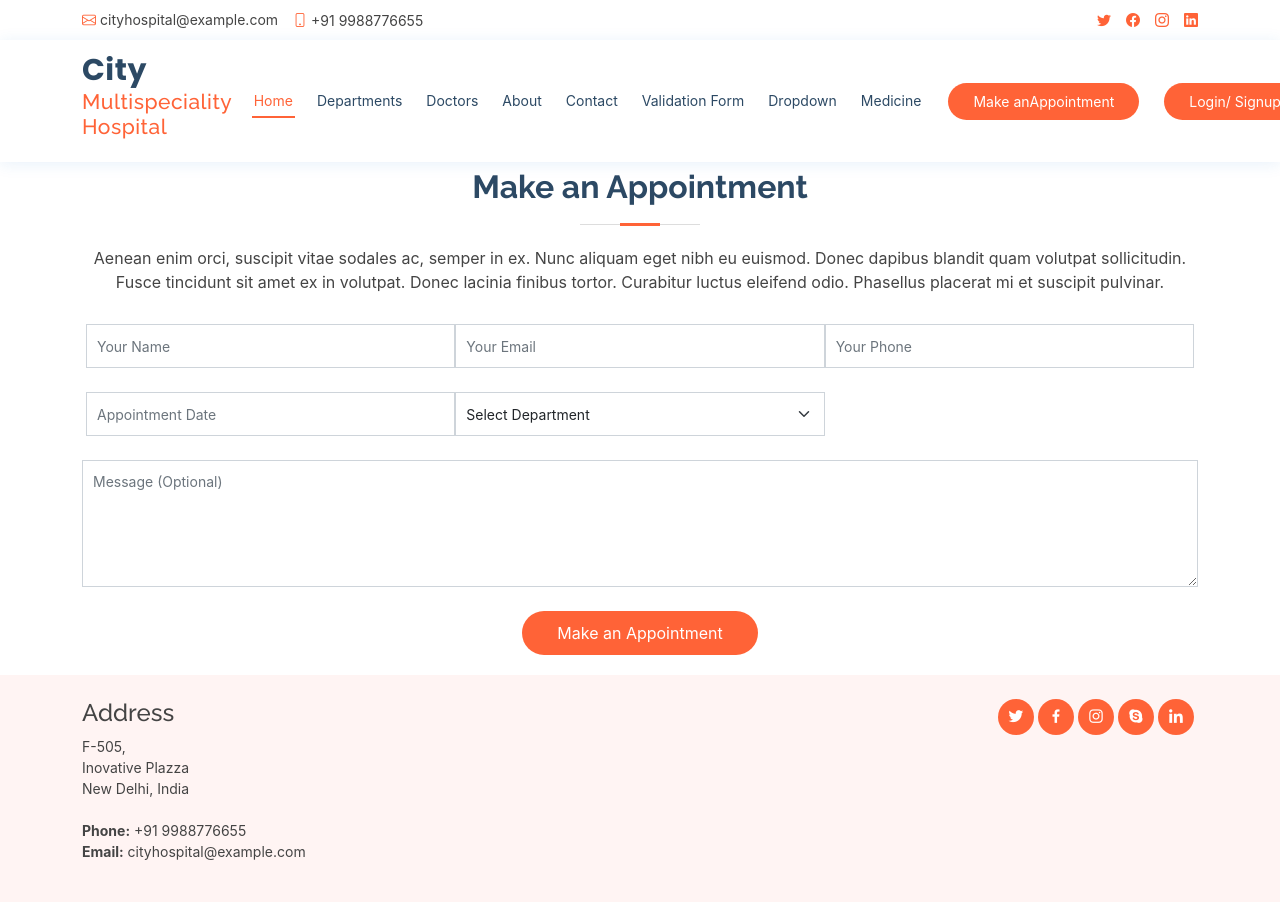
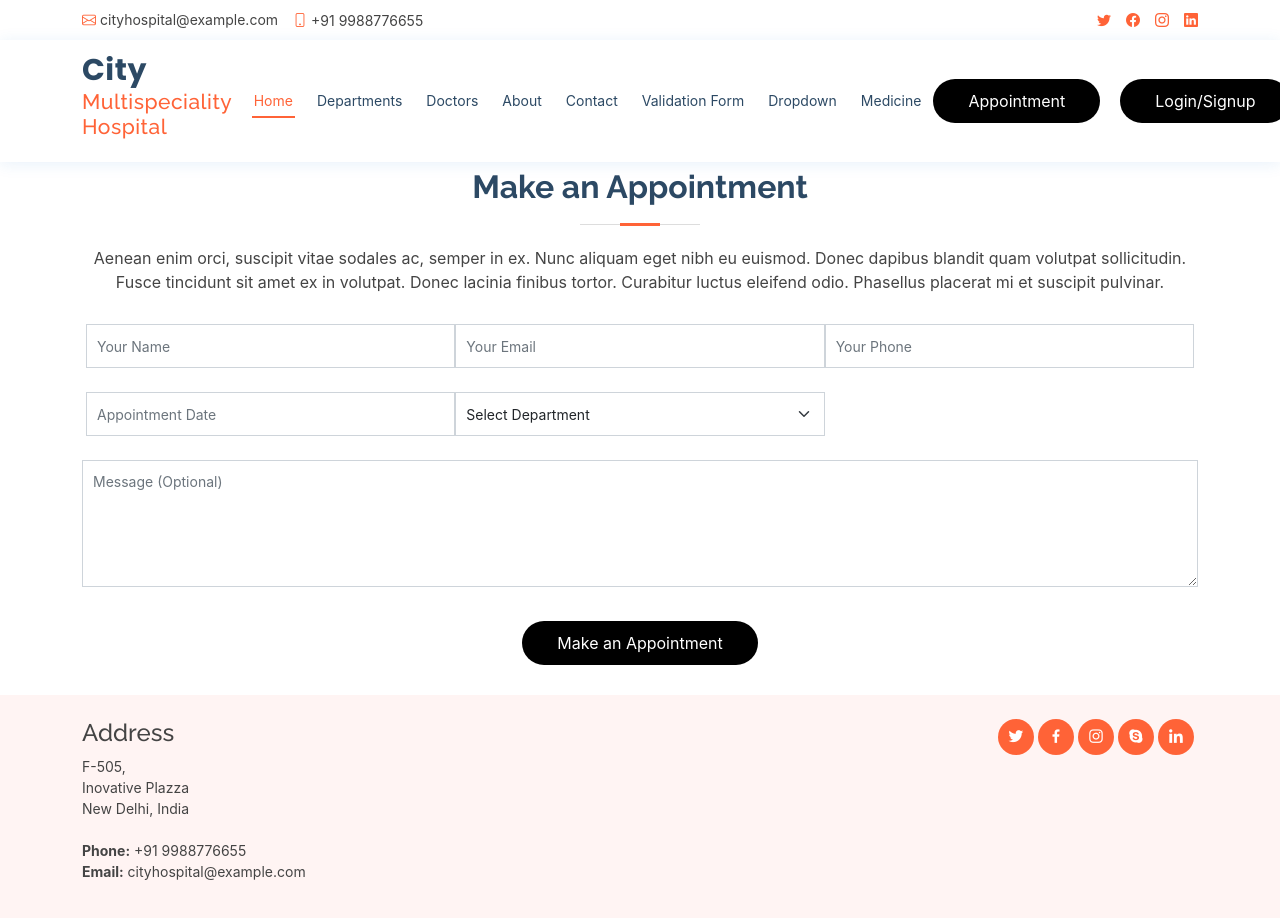
Before and after one commit to Rajan17104/cityhospital, a React (Create React App) app: page /appointment in a window 1280 px wide. Shown: the top 918 px of the page. Built offline with nearby package versions, Linux system fonts and the light colour scheme.

Commit message:
6-7-private & style

```diff
--- a/package.json
+++ b/package.json
@@ -18,6 +18,7 @@
     "react-router-dom": "^6.13.0",
     "react-scripts": "5.0.1",
     "reactstrap": "^9.2.0",
+    "styled-components": "^6.0.2",
     "web-vitals": "^2.1.4",
     "yup": "^1.2.0"
   },
--- a/src/App.js
+++ b/src/App.js
@@ -3,7 +3,6 @@ import {Route, Routes } from 'react-router-dom';
 import UserRoute from './routes/UserRoute'
 import AdminRoute from './routes/AdminRoute';
 import PrivateRoute from './routes/PrivateRoute';
-import Dashboard from './admin/container/Dashboard/Dashboard';
 
 
 function App() {
--- a/src/routes/PrivateRoute.js
+++ b/src/routes/PrivateRoute.js
@@ -1,4 +1,3 @@
-import React, { useEffect, useState } from 'react';
 import { Outlet, Navigate } from 'react-router-dom';
 
 function PrivateRoute(props) {
--- a/src/routes/UserRoute.js
+++ b/src/routes/UserRoute.js
@@ -44,7 +44,7 @@ function userRoute(props) {
         <Route path='/extra' element={<Extra />} />
         <Route path='/validation' element={<Validation />} />
 
-        <Route  element={<PrivateRoute />} >
+        <Route element={<PrivateRoute />} >
           <Route path='medicine' element={<Medicine />} />
         </Route>
 
--- /dev/null
+++ b/src/user/UI/Custombutton.js
@@ -0,0 +1,27 @@
+import React from 'react';
+import Styled from 'styled-components'
+
+function Custombutton({data}) {
+
+    const Button = Styled.button`
+    background: #000;
+    border: 0;
+    padding: 10px 35px;
+    color: #fff;
+    transition: 0.4s;
+    border-radius: 50px;
+    margin: 10px;
+
+    &:hover {
+        background: #1c84e3;
+    }
+    `
+    return (
+        <Button>
+            {data}
+        </Button>
+
+    );
+}
+
+export default Custombutton;
--- a/src/user/component/Header.js
+++ b/src/user/component/Header.js
@@ -1,11 +1,14 @@
 import React from 'react';
 import { Link } from 'react-router-dom';
+import Custombutton from '../UI/Custombutton';
+// import './App.css'
+
 
 function Header(props) {
 
   let localdata = localStorage.getItem('logindata');
 
-  const handleremove = () =>{
+  const handleremove = () => {
     localStorage.removeItem('logindata');
   }
 
@@ -36,10 +39,10 @@ function Header(props) {
           </div>
           <nav id="navbar" className="navbar order-last order-lg-0">
             <ul>
-            <li><Link className="nav-link scrollto active"to='/'>Home</Link></li>
+              <li><Link className="nav-link scrollto active" to='/'>Home</Link></li>
               <li><Link className="nav-link scrollto" to='/departments'>Departments</Link></li>
               <li><Link className="nav-link scrollto" to='/doctors'>Doctors</Link></li>
-            <li><Link className="nav-link scrollto " to='/about'>About</Link></li>
+              <li><Link className="nav-link scrollto" to='/about'>About</Link></li>
               <li><Link className="nav-link scrollto" to='/contact'>Contact</Link></li>
               <li><Link className="nav-link scrollto" to='/validation'>Validation Form</Link></li>
               <li><Link className="nav-link scrollto" to='/dropdown'>Dropdown</Link></li>
@@ -47,15 +50,19 @@ function Header(props) {
             </ul>
             <i className="bi bi-list mobile-nav-toggle" />
           </nav>
-        <Link to='/appointment' className="appointment-btn scrollto"><span className="d-none d-md-inline">Make an</span>
-          Appointment</Link>
+            <Link to='/appointment' >
+              {/* <span className="d-none d-md-inline">Make an</span> */}
+              <Custombutton data={'Appointment'} />
+            </Link>
 
           {
-            localdata ?  <Link to="/auth" className="appointment-btn scrollto" onClick={handleremove}>
-            <span className="d-none d-md-inline">Logout</span>
+            localdata ? <Link to="/auth" onClick={handleremove}>
+              {/* <span className="d-none d-md-inline">Logout</span> */}
+              <Custombutton data={'Logout'} />
             </Link> :
-           <Link to="/auth" className="appointment-btn scrollto">
-           <span className="d-none d-md-inline">Login/ Signup</span>
+              <Link to="/auth" >
+                {/* <span className="d-none d-md-inline">Login/ Signup</span> */}
+                <Custombutton data={'Login/Signup'} />
               </Link>
           }
 
--- a/src/user/container/Appointment.js
+++ b/src/user/container/Appointment.js
@@ -1,4 +1,5 @@
 import React from 'react';
+import Custombutton from '../UI/Custombutton';
 
 function Appointment(props) {
     return (
@@ -49,7 +50,7 @@ function Appointment(props) {
         <div className="error-message" />
         <div className="sent-message">Your appointment request has been sent successfully. Thank you!</div>
       </div>
-      <div className="text-center"><button type="submit">Make an Appointment</button></div>
+      <div className="text-center"><Custombutton data={'Make an Appointment'}/></div>
     </form>
   </div>
 </section>
--- a/src/user/container/Auth.js
+++ b/src/user/container/Auth.js
@@ -3,6 +3,7 @@ import React from 'react';
 import { useState } from 'react';
 import { useNavigate } from 'react-router-dom';
 import * as yup from 'yup';
+import Custombutton from '../UI/Custombutton';
 
 function Auth(props) {
 
@@ -158,10 +159,10 @@ function Auth(props) {
 
           {
             authType === 'login' ?
-              <div className="text-center"><button type="submit">Login</button></div> :
+              <div className="text-center"><Custombutton type='submit' data={'Login'}/></div> :
               authType === 'sign up' ?
-                <div className="text-center"><button type="submit">Sign up</button></div> :
-                <div className="text-center"><button type="submit">Submit</button></div>
+                <div className="text-center"><Custombutton type='submit' data={'Sign up'}/></div> :
+                <div className="text-center"><Custombutton type='submit' data={'Submit'}/></div>
           }
 
         </form>
--- a/src/user/container/Extra.js
+++ b/src/user/container/Extra.js
@@ -1,9 +1,20 @@
 import React from 'react';
+import styled from 'styled-components';
+
 
 function Extra(props) {
+
+    const Button = styled.button`
+
+    .btn{
+
+    }
+
+    `
+
     return (
         <div>
-            <h1>hello</h1>
+            <Button className='btn'>fdskjndskjcjdsd</Button>
         </div>
     );
 }
```
Also changed, not shown: 1 other file (tests, documents, lock files or other folders). Lines whose indentation alone changed are shown as unchanged.
